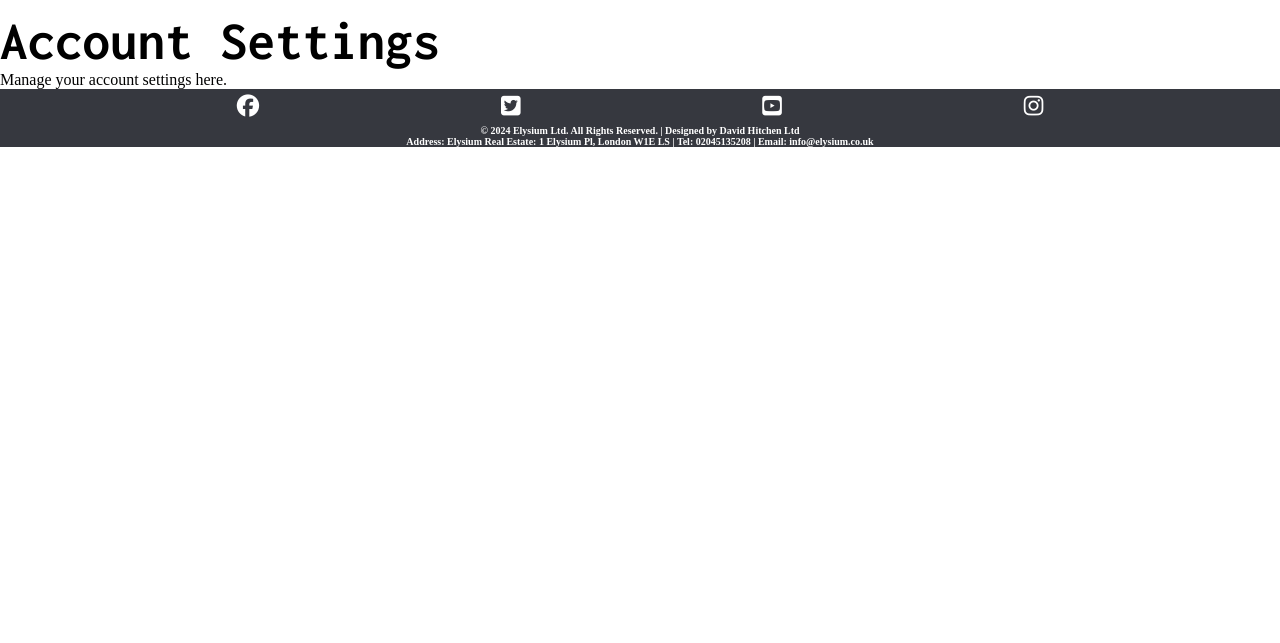
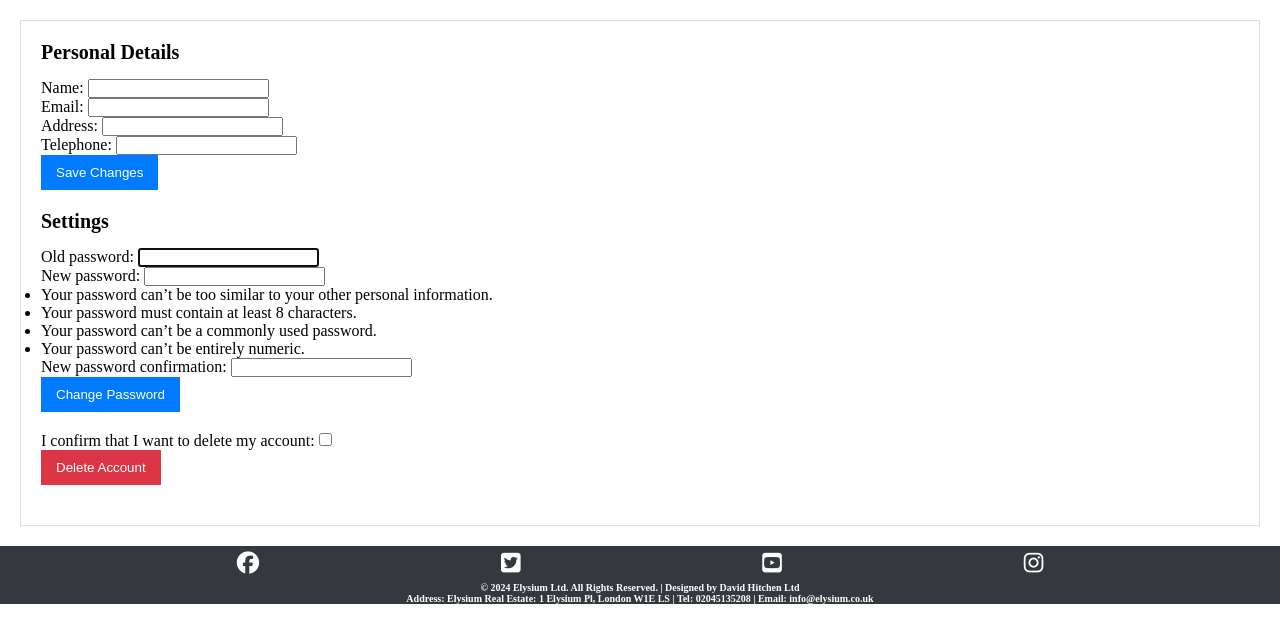
Before and after one commit to Dhitchen28963/elysium-realestate-django, a Django app: page /real_estate/account-settings/ in a window 1280 px wide. Shown: the part 70-713 px from the top of the page. Run offline with Django 4.2, Linux system fonts and the light colour scheme; the visitor is signed in with stand-in values (Sample User, id 1); some libraries are stand-ins or nearby versions.

Commit message:
Added account settings to allow users to amend personal details, update password and delete account

```diff
--- a/real_estate/forms.py
+++ b/real_estate/forms.py
@@ -1,5 +1,7 @@
 from django import forms
-from .models import Property, ViewingAppointment, SavedSearch
+from .models import Property, ViewingAppointment, SavedSearch, Profile
+from django.contrib.auth.models import User
+from django.contrib.auth.forms import PasswordChangeForm
 
 class PropertySearchForm(forms.Form):
     search = forms.CharField(required=False, widget=forms.TextInput(attrs={'placeholder': 'Enter location'}))
@@ -42,3 +44,18 @@ class SavedSearchForm(forms.ModelForm):
             'price_min': forms.NumberInput(),
             'price_max': forms.NumberInput(),
         }
+
+class ProfileUpdateForm(forms.ModelForm):
+    class Meta:
+        model = Profile
+        fields = ['name', 'email', 'address', 'telephone']
+
+class ChangePasswordForm(PasswordChangeForm):
+    def __init__(self, *args, **kwargs):
+        super().__init__(*args, **kwargs)
+        self.fields['old_password'].widget.attrs.update({'class': 'form-control'})
+        self.fields['new_password1'].widget.attrs.update({'class': 'form-control'})
+        self.fields['new_password2'].widget.attrs.update({'class': 'form-control'})
+
+class DeleteAccountForm(forms.Form):
+    confirm_delete = forms.BooleanField(label='I confirm that I want to delete my account')
--- a/real_estate/models.py
+++ b/real_estate/models.py
@@ -195,3 +195,13 @@ def create_property_alert(sender, instance, created, **kwargs):
         )
         for search in saved_searches:
             PropertyAlert.objects.create(user=search.user, property=instance)
+
+class Profile(models.Model):
+    user = models.OneToOneField(User, on_delete=models.CASCADE)
+    name = models.CharField(max_length=100)
+    email = models.EmailField(max_length=255, blank=True, null=True)
+    address = models.CharField(max_length=255)
+    telephone = models.CharField(max_length=15)
+
+    def __str__(self):
+        return self.user.username
--- a/real_estate/signals.py
+++ b/real_estate/signals.py
@@ -3,6 +3,8 @@ from django.db.models.signals import post_save
 from django.dispatch import receiver
 from django.db.models import Q
 from .models import Property, SavedSearch, PropertyAlert
+from django.contrib.auth.models import User
+from .models import Profile
 
 @receiver(post_save, sender=Property)
 def create_property_alert(sender, instance, created, **kwargs):
@@ -23,3 +25,12 @@ def create_property_alert(sender, instance, created, **kwargs):
         )
         for search in saved_searches:
             PropertyAlert.objects.create(user=search.user, property=instance)
+
+@receiver(post_save, sender=User)
+def create_user_profile(sender, instance, created, **kwargs):
+    if created:
+        Profile.objects.create(user=instance)
+
+@receiver(post_save, sender=User)
+def save_user_profile(sender, instance, **kwargs):
+    instance.profile.save()
--- a/real_estate/templates/real_estate/account_settings.html
+++ b/real_estate/templates/real_estate/account_settings.html
@@ -3,6 +3,37 @@
 {% block title %}Account Settings{% endblock %}
 
 {% block content %}
-<h1>Account Settings</h1>
-<p>Manage your account settings here.</p>
+<main class="account-settings-container">
+  <aside class="sidebar">
+    <h2>Account Settings</h2>
+    <ul>
+      <li><a href="#personal-details">Personal Details</a></li>
+      <li><a href="#settings">Settings</a></li>
+    </ul>
+  </aside>
+  <section class="content">
+    <div id="personal-details" class="section">
+      <h3>Personal Details</h3>
+      <form method="post" action="{% url 'account_settings' %}">
+        {% csrf_token %}
+        {{ profile_form.as_p }}
+        <button type="submit" name="update_profile">Save Changes</button>
+      </form>
+    </div>
+
+    <div id="settings" class="section">
+      <h3>Settings</h3>
+      <form method="post" action="{% url 'account_settings' %}">
+        {% csrf_token %}
+        {{ password_form.as_p }}
+        <button type="submit" name="change_password">Change Password</button>
+      </form>
+      <form method="post" action="{% url 'account_settings' %}" class="delete-account-form">
+        {% csrf_token %}
+        {{ delete_form.as_p }}
+        <button type="submit" name="delete_account" class="delete-account-button">Delete Account</button>
+      </form>
+    </div>
+  </section>
+</main>
 {% endblock %}
--- a/real_estate/templates/real_estate/property_detail.html
+++ b/real_estate/templates/real_estate/property_detail.html
@@ -24,7 +24,6 @@
         <button type="submit" data-property-id="{{ property.id }}" data-action="addToFavorites">Add to Favorites</button>
       </form>
       <button type="button" class="open-modal" data-property-id="{{ property.id }}" data-action="scheduleViewing">Schedule a Viewing</button>
-      <button type="button" data-property-id="{{ property.id }}" data-action="contactAgent">Contact Agent</button>
     </div>
     <div class="property-images">
       {% for image in additional_images %}
--- a/real_estate/urls.py
+++ b/real_estate/urls.py
@@ -6,7 +6,6 @@ urlpatterns = [
     path('property-sale/', views.property_sale, name='property_sale'),
     path('property-rent/', views.property_rent, name='property_rent'),
     path('schedule-viewing/<int:property_id>/', views.schedule_viewing, name='schedule_viewing'),
-    path('request-viewing/<int:property_id>/', views.request_custom_viewing, name='request_custom_viewing'),
     path('view-property-slots/<int:property_id>/', views.view_property_slots, name='view_property_slots'),
     path('request-custom-viewing/<int:property_id>/', views.request_custom_viewing, name='request_custom_viewing'),
     path('add-to-favorites/<int:property_id>/', views.add_to_favorites, name='add_to_favorites'),
@@ -23,5 +22,5 @@ urlpatterns = [
     path('pending-viewings/', views.view_pending_viewings, name='pending_viewings'),
     path('accept-appointment/<int:appointment_id>/', views.accept_appointment, name='accept_appointment'),
     path('scheduled-viewings/', views.view_scheduled_viewings, name='scheduled_viewings'),
-    path('account-settings/', views.AccountSettingsView.as_view(), name='account_settings'),
+    path('account-settings/', views.account_settings, name='account_settings'),
 ]
--- a/real_estate/views.py
+++ b/real_estate/views.py
@@ -2,12 +2,14 @@ from django.shortcuts import render, get_object_or_404, redirect
 from django.db.models import Q
 from django.http import JsonResponse
 from django.core.mail import send_mail
-from django.contrib import messages as django_messages
+from django.contrib import messages
 from django.contrib.auth.decorators import login_required
 from django.utils.decorators import method_decorator
 from django.views.generic import TemplateView
-from .forms import PropertySearchForm, ViewingAppointmentForm, SavedSearchForm
-from .models import Property, FavoriteProperty, PropertyMessage, ViewingSlot, ViewingAppointment, SavedSearch, PropertyAlert
+from .forms import PropertySearchForm, ViewingAppointmentForm, SavedSearchForm, ProfileUpdateForm, ChangePasswordForm, DeleteAccountForm
+from .models import Property, FavoriteProperty, PropertyMessage, ViewingSlot, ViewingAppointment, SavedSearch, PropertyAlert, Profile
+from django.contrib.auth.models import User
+from django.contrib.auth import update_session_auth_hash
 
 @login_required
 def request_custom_viewing(request, property_id):
@@ -154,7 +156,6 @@ def add_to_favorites(request, property_id):
             return JsonResponse({'status': 'exists'})
     return JsonResponse({'status': 'error'}, status=400)
 
-
 @login_required
 def view_favorites(request):
     favorites = FavoriteProperty.objects.filter(user=request.user)
@@ -287,11 +288,49 @@ def create_property_alert(property):
     for search in saved_searches:
         PropertyAlert.objects.create(user=search.user, property=property)
 
+@login_required
+def account_settings(request):
+    user = request.user
+
+    # Ensure the user has a profile
+    try:
+        profile = user.profile
+    except Profile.DoesNotExist:
+        profile = Profile.objects.create(user=user)
+
+    profile_form = ProfileUpdateForm(instance=profile)
+    password_form = ChangePasswordForm(user)
+    delete_form = DeleteAccountForm()
+
+    if request.method == 'POST':
+        if 'update_profile' in request.POST:
+            profile_form = ProfileUpdateForm(request.POST, instance=profile)
+            if profile_form.is_valid():
+                profile_form.save()
+                messages.success(request, 'Your profile was successfully updated!')
+                return redirect('account_settings')
+        elif 'change_password' in request.POST:
+            password_form = ChangePasswordForm(user, request.POST)
+            if password_form.is_valid():
+                user = password_form.save()
+                update_session_auth_hash(request, user)  # Important to keep the user logged in
+                messages.success(request, 'Your password was successfully changed!')
+                return redirect('account_settings')
+            else:
+                messages.error(request, 'Please correct the error below.')
+        elif 'delete_account' in request.POST:
+            user.delete()
+            messages.success(request, 'Your account was successfully deleted.')
+            return redirect('home')
+
+    return render(request, 'real_estate/account_settings.html', {
+        'profile_form': profile_form,
+        'password_form': password_form,
+        'delete_form': delete_form,
+    })
+
 class ProfileView(TemplateView):
     template_name = 'real_estate/profile.html'
 
 class MessagesView(TemplateView):
     template_name = 'real_estate/messages.html'
-
-class AccountSettingsView(TemplateView):
-    template_name = 'real_estate/account_settings.html'
--- a/static/css/style.css
+++ b/static/css/style.css
@@ -144,7 +144,7 @@ img {
   border: 1px solid #ccc;
 }
 
-/* Styling got modal messages */
+/* Styling for modal messages */
 .modal {
   display: none;
   position: fixed;
@@ -234,6 +234,98 @@ hr {
   margin: 20px 0;
 }
 
+/* Account settings styling */
+.account-settings-container {
+  display: flex;
+  padding: 20px;
+}
+
+.sidebar {
+  width: 250px;
+  background-color: #f8f8f8;
+  padding: 20px;
+  margin-right: 20px;
+}
+
+.sidebar h2 {
+  font-size: 24px;
+  margin-bottom: 10px;
+}
+
+.sidebar ul {
+  list-style: none;
+  padding: 0;
+}
+
+.sidebar ul li {
+  margin-bottom: 10px;
+}
+
+.sidebar ul li a {
+  text-decoration: none;
+  color: #333;
+}
+
+.content {
+  flex: 1;
+  padding: 20px;
+  background-color: #ffffff;
+  border: 1px solid #ddd;
+}
+
+.section {
+  margin-bottom: 20px;
+}
+
+.section h3 {
+  font-size: 20px;
+  margin-bottom: 15px;
+}
+
+.form-group {
+  margin-bottom: 15px;
+}
+
+.form-group label {
+  display: block;
+  margin-bottom: 5px;
+}
+
+.form-group input {
+  width: 100%;
+  padding: 8px;
+  box-sizing: border-box;
+}
+
+.edit-icon {
+  margin-left: 10px;
+  cursor: pointer;
+  color: #007bff;
+}
+
+button {
+  padding: 10px 15px;
+  background-color: #007bff;
+  color: #fff;
+  border: none;
+  cursor: pointer;
+}
+
+button:hover {
+  background-color: #0056b3;
+}
+
+.delete-account-form {
+  margin-top: 20px;
+}
+
+.delete-account-button {
+  background-color: #dc3545;
+}
+
+.delete-account-button:hover {
+  background-color: #c82333;
+}
 
 /* Footer including copyright text */
 footer {
--- a/templates/base.html
+++ b/templates/base.html
@@ -98,6 +98,14 @@
         </p>
     </footer>
 
+    <!-- Modal messages -->
+    <div id="myModal" class="modal">
+        <div class="modal-content">
+            <span class="close">&times;</span>
+            <p id="modal-message"></p>
+        </div>
+    </div>
+
     <script src="https://kit.fontawesome.com/3b20d96fa9.js" crossorigin="anonymous"></script>
     <script src="{% static 'js/script.js' %}"></script>
 </body>
```
Also changed, not shown: real_estate/migrations/0018_profile.py (added), real_estate/migrations/0019_delete_profile.py (added), real_estate/migrations/0020_profile.py (added).
